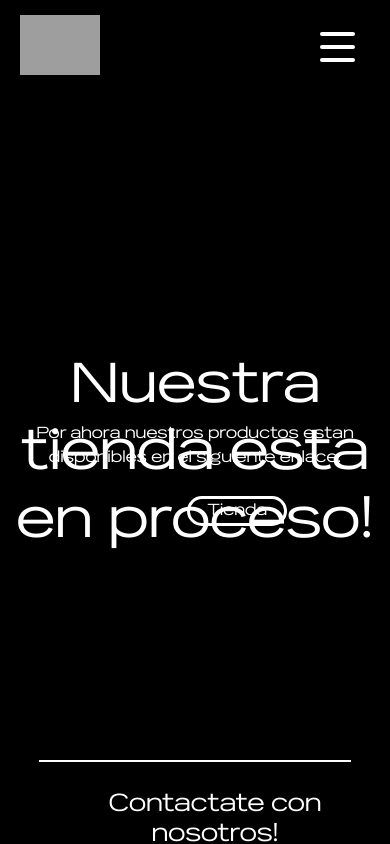
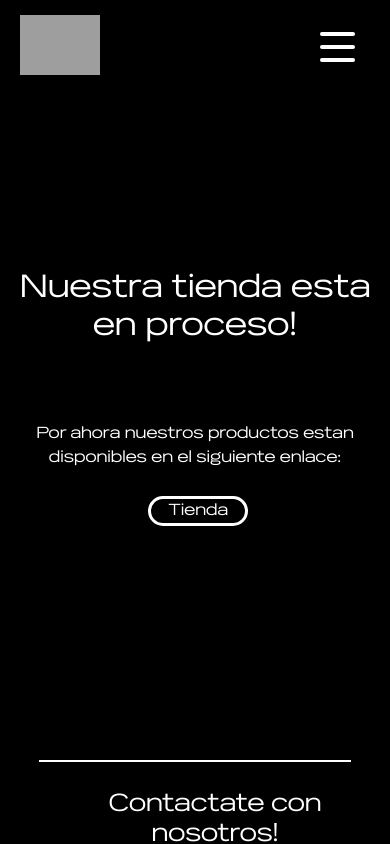
Before and after one commit to Ler0v/mud, a React (Create React App) app: page /productos in a window 390 px wide. Shown: the top 844 px of the page. Built offline with nearby package versions, Linux system fonts and the light colour scheme; grey boxes are pictures that could not be loaded.

Commit message:
productos prox responsive

```diff
--- a/src/containers/Productos/Productos.jsx
+++ b/src/containers/Productos/Productos.jsx
@@ -7,7 +7,7 @@ const Productos = () => {
     <div className='seccionProductos'>
         <h1 className='titulo'>Nuestra tienda esta en proceso!</h1>
         <p>Por ahora nuestros productos estan disponibles en el siguiente enlace:</p>
-        <a href="https://mudmakeupdesign.mitiendanube.com/productos/">Tienda</a>
+        <a href="https://mudmakeupdesign.mitiendanube.com/productos/" rel='noopener' target="_blank">Tienda</a>
     </div>
 </>
   )
--- a/src/containers/Productos/productos.css
+++ b/src/containers/Productos/productos.css
@@ -32,3 +32,79 @@
     height: 30px;
     width: 100px;
 }
+
+/* PRODUCTOS CHICO */
+
+@media all and (max-width: 1600px){
+
+
+}
+
+  /* FIN PRODUCTOS CHICO */
+
+   /* PRODUCTOS TABLET */
+
+@media all and (max-width: 769px){
+
+    .seccionProductos h1{
+        font-size: 3rem;
+        position: absolute;
+        top: 20%;
+        bottom: 0;
+        left: 0;
+        right: 0;
+    }
+
+    .seccionProductos p{
+        position: absolute;
+        top: 50%;
+        bottom: 0;
+        left: 0;
+        right: 0;
+    }
+
+    .seccionProductos a{
+        position: absolute;
+        top: 55%;
+        left: 45%;
+        margin-top: 2rem;
+        text-decoration: none;
+        color: #fff;
+        border: 3px solid #fff;
+        border-radius: 50px;
+        height: 30px;
+        width: 100px;
+    }
+
+}
+    /* FIN TABLET */
+
+
+  /* PRODUCTOS MOBILE */
+
+  @media all and (max-width: 469px){
+
+    .seccionProductos {
+        padding: 1rem;
+    }
+
+    .seccionProductos h1{
+        font-size: 2rem;
+        position: absolute;
+        top: 20%;
+    }
+
+    .seccionProductos p{
+        top: 50%;
+    }
+
+    .seccionProductos a{
+        position: absolute;
+        top: 55%;
+        left: 38%;
+    }
+
+
+}
+
+  /* FIN MOBILE */
```
